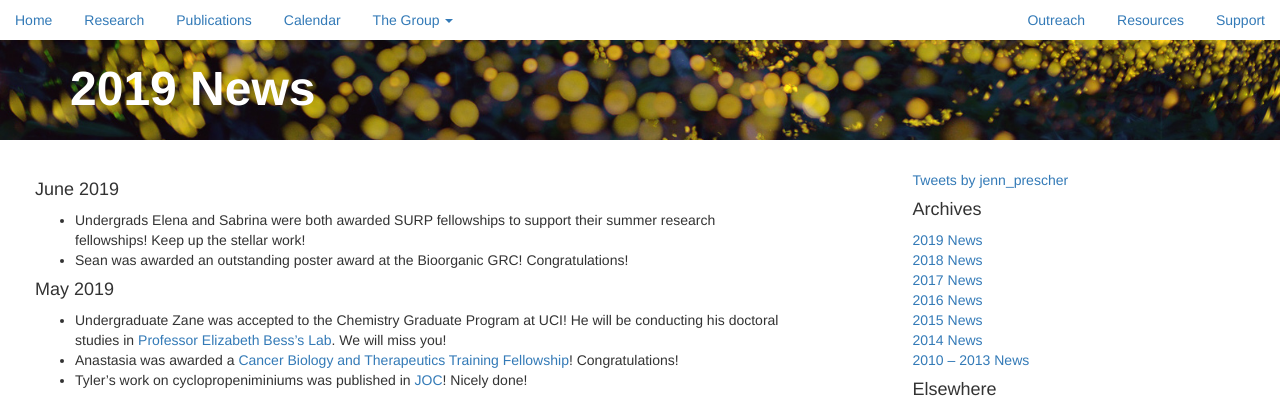
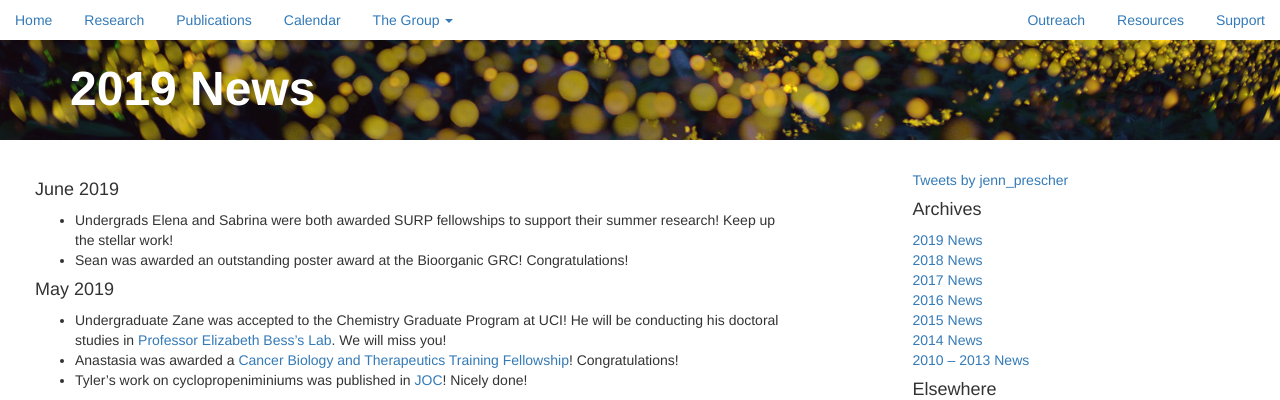
Before and after one commit to c-bun/Prescher-Lab-Site, a Jekyll site: the page built from _posts/2019-01-23-2019-News.markdown, in a window 1280 px wide. Shown: the top 400 px of the page. Built offline with Jekyll 4.4.1, drawn with Linux system fonts in a browser that asks for light colours; comment, search, counter and statistics services are not loaded.

Commit message:
PrescherLabSite_June2019_Update2

```diff
--- a/_posts/2019-01-23-2019-News.markdown
+++ b/_posts/2019-01-23-2019-News.markdown
@@ -4,7 +4,7 @@ title:  "2019 News"
 categories: group_update
 ---
 #### June 2019
-- Undergrads Elena and Sabrina were both awarded SURP fellowships to support their summer research fellowships! Keep up the stellar work!
+- Undergrads Elena and Sabrina were both awarded SURP fellowships to support their summer research! Keep up the stellar work!
 - Sean was awarded an outstanding poster award at the Bioorganic GRC! Congratulations!
 
 #### May 2019
```
